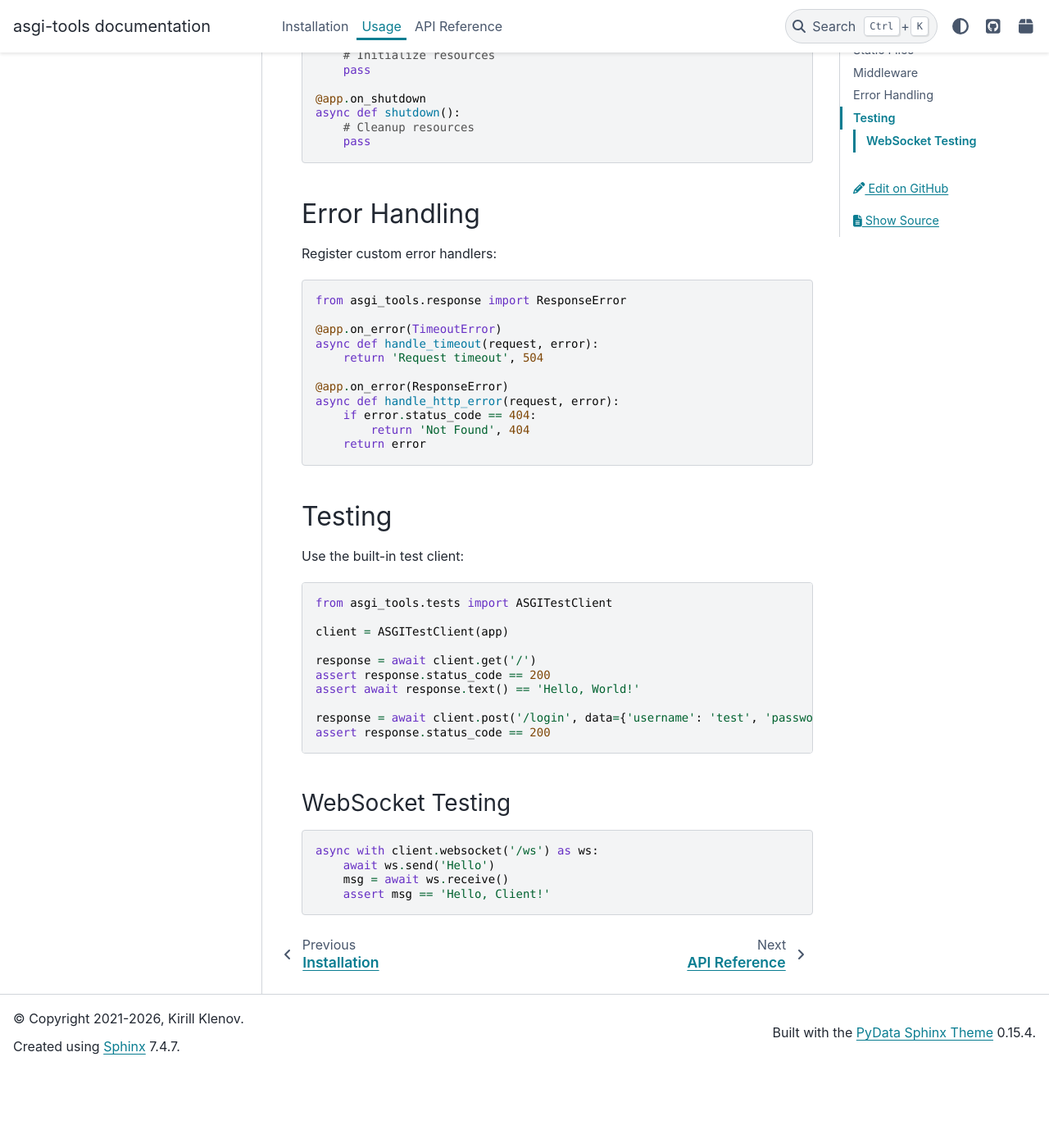
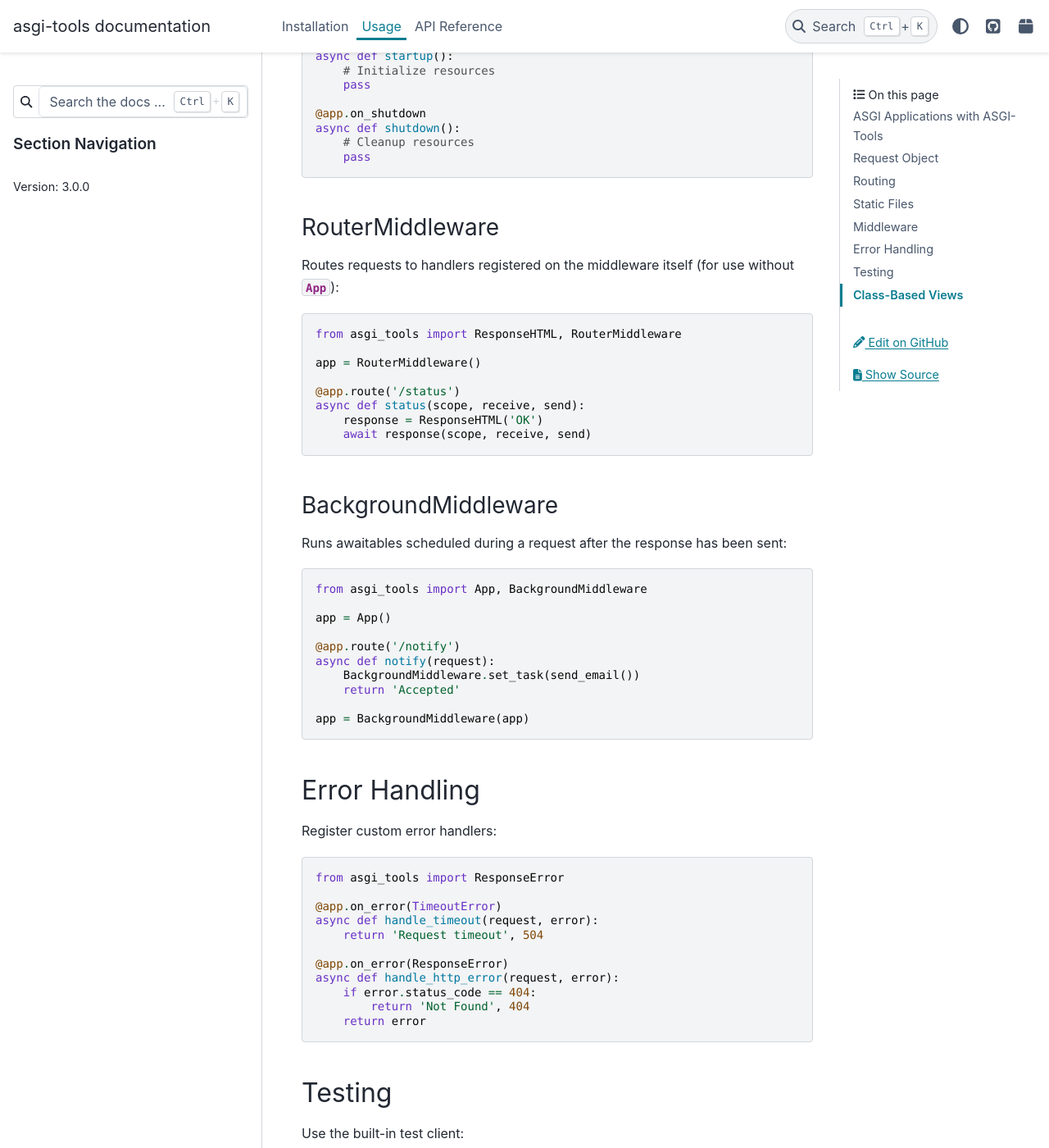
Before and after one commit to klen/asgi-tools, a Sphinx documentation site: the page built from docs/usage.rst, in a window 1280 px wide and 1400 px high, scrolled down 5037 px. Shown: the whole window at 82% size. Built offline with Sphinx 7.4.7 and the PyData theme 0.15.4, drawn with Linux system fonts in a browser that asks for light colours; before the commit the page ends 6343 px from its top, so only the background shows below that; some of the changed text lies outside the part shown.

Commit message:
docs: expand guide and API reference
- add RouterMiddleware, BackgroundMiddleware, lifespan testing and
  class-based views sections to the usage guide
- document the errors module, parse_response and Request.media
- fix the broken form max_size note, stale docstrings (ResponseFile
  chunk size, ResponseStream/SSE params) and moved intersphinx URLs
- point the README test client link at ASGITestClient

```diff
--- a/README.rst
+++ b/README.rst
@@ -51,7 +51,7 @@
 - `RouterMiddleware`_        -- Route HTTP requests
 - `LifespanMiddleware`_      -- Process a lifespan cycle
 - `StaticFilesMiddleware`_   -- Serve static files from URL prefixes
-- `asgi_tools.tests.TestClient <https://klen.github.io/asgi-tools/api.html#testclient>`_ -- A test client with websockets support to test asgi applications
+- `asgi_tools.tests.ASGITestClient <https://klen.github.io/asgi-tools/api.html#asgi_tools.tests.ASGITestClient>`_ -- A test client with websockets support to test asgi applications
 - `App`_                     -- A simple foundation for ASGI apps
 
 .. _contents:
--- a/docs/conf.py
+++ b/docs/conf.py
@@ -88,7 +88,7 @@
 highlight_language = "python3"
 
 intersphinx_mapping = {
-    "python": ("http://docs.python.org/3", None),
-    "multidict": ("https://multidict.readthedocs.io/en/stable/", None),
-    "yarl": ("https://yarl.readthedocs.io/en/stable/", None),
+    "python": ("https://docs.python.org/3", None),
+    "multidict": ("https://multidict.aio-libs.org/en/stable/", None),
+    "yarl": ("https://yarl.aio-libs.org/en/stable/", None),
 }
--- a/docs/usage.rst
+++ b/docs/usage.rst
@@ -73,11 +73,12 @@
         return "Upload successful"
 
 .. note::
-   By default, ASGI-Tools limits form data to 10MB. You can adjust this limit when reading form data:
+   By default, ASGI-Tools limits form data to 10MB. You can adjust this limit
+   when reading form data:
 
-.. code-block:: python
+   .. code-block:: python
 
-    form = await request.form(max_size=20 * 1024 * 1024)  # 20MB
+       form = await request.form(max_size=20 * 1024 * 1024)  # 20MB
 
    If the body exceeds ``max_size``, ``request.form()`` raises
    ``ASGIRequestEntityTooLargeError``, which :class:`~asgi_tools.App` returns as an
@@ -236,6 +237,41 @@
         # Cleanup resources
         pass
 
+RouterMiddleware
+~~~~~~~~~~~~~~~~
+
+Routes requests to handlers registered on the middleware itself (for use
+without :class:`~asgi_tools.App`):
+
+.. code-block:: python
+
+    from asgi_tools import ResponseHTML, RouterMiddleware
+
+    app = RouterMiddleware()
+
+    @app.route('/status')
+    async def status(scope, receive, send):
+        response = ResponseHTML('OK')
+        await response(scope, receive, send)
+
+BackgroundMiddleware
+~~~~~~~~~~~~~~~~~~~~
+
+Runs awaitables scheduled during a request after the response has been sent:
+
+.. code-block:: python
+
+    from asgi_tools import App, BackgroundMiddleware
+
+    app = App()
+
+    @app.route('/notify')
+    async def notify(request):
+        BackgroundMiddleware.set_task(send_email())
+        return 'Accepted'
+
+    app = BackgroundMiddleware(app)
+
 Error Handling
 --------------
 
@@ -283,4 +319,35 @@
         msg = await ws.receive()
         assert msg == 'Hello, Client!'
 
+Lifespan Testing
+~~~~~~~~~~~~~~~~
+
+Run startup/shutdown handlers around a test:
+
+.. code-block:: python
+
+    async with client.lifespan():
+        response = await client.get('/')
+        assert response.status_code == 200
+
+Class-Based Views
+-----------------
+
+Group HTTP methods for one path with :class:`~asgi_tools.HTTPView`:
+
+.. code-block:: python
+
+    from asgi_tools import HTTPView
+
+    @app.route('/items')
+    class ItemsView(HTTPView):
+
+        async def get(self, request):
+            return ['item1', 'item2']
+
+        async def post(self, request):
+            return {'created': True}
+
+A method that is not defined (e.g. ``PUT``) results in a 405 response.
+
 .. _ASGI: https://asgi.readthedocs.io/en/latest/
```
Also changed, not shown: other parts of docs/usage.rst (+1 -1 lines), CHANGELOG.md (+5 -0 lines), docs/api.rst (+31 -1 lines), 2 other files.
